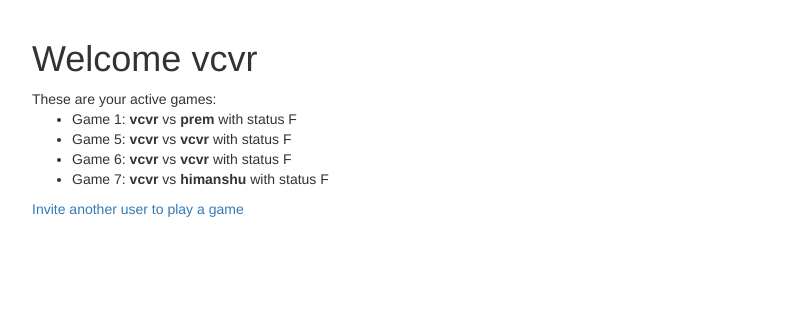
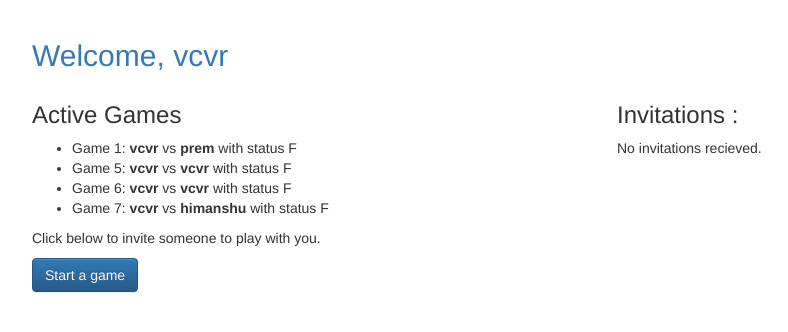
Before and after one commit to vcvrkp/tictactoe, a Django app: page /player/home in a window 1280 px wide. Shown: the part 51-383 px from the top of the page, without its empty margins (38-826 px from the left). Run offline with Django 3.2, Linux system fonts and the light colour scheme; a user stored in the database is signed in; data comes from the database, SQL or seed files in the repository; both versions use the stored data as it was after the commit; some libraries are stand-ins or nearby versions.

Commit message:
Changes for accepting of invitations

```diff
--- a/player/urls.py
+++ b/player/urls.py
@@ -17,7 +17,7 @@ from django.conf.urls import url
 from django.contrib import admin
 from django.urls import path
 from django.contrib.auth.views import LoginView, LogoutView
-from .views import home, new_invitation
+from .views import home, new_invitation, accept_invitation
 
 urlpatterns = [
     # path('admin/', admin.site.urls),
@@ -26,5 +26,6 @@ urlpatterns = [
     url(r'login$',LoginView.as_view(template_name="player/login_form.html"),name="player_login"),
     # url(r'^$', welcome),
     url(r'logout$',LogoutView.as_view(),name="player_logout"),
-    url(r'new_invitation$',new_invitation,name="player_new_invitation")
+    url(r'new_invitation$',new_invitation,name="player_new_invitation"),
+    url(r'accept_invitation/(?P<id>\d+)/$',accept_invitation,name="player_accept_invitation")
 ]
--- a/player/views.py
+++ b/player/views.py
@@ -1,4 +1,5 @@
-from django.shortcuts import render, redirect
+from django.core.exceptions import PermissionDenied
+from django.shortcuts import render, redirect, get_object_or_404
 from gameplay.models import Game,GamesQuerySet
 from django.contrib.auth.decorators import login_required
 
@@ -13,8 +14,10 @@ def home(request):
     # all_games = list(g_f_p) + list(g_s_p)
     my_games = Game.objects.games_for_user(request.user)
     active = my_games.active()
+    invitations = request.user.invitations_recieved.all()
     dcontext = {}
     dcontext['games'] = active
+    dcontext['invitations'] = invitations
     return render(request=request, template_name="player/home.html",
                   context=dcontext)
 
@@ -30,3 +33,19 @@ def new_invitation(request):
     else:
         form = InvitationForm()
     return render(request,"player/new_invitation_form.html",{"form":form})
+
+@login_required
+def accept_invitation(request,id):
+    invitation = get_object_or_404(Invitation,pk=id)
+    if not request.user == invitation.to_user:
+        raise PermissionDenied
+    if request.method == "POST":
+        if "accept" in request.POST:
+            game = Game.objects.create(
+                first_player = invitation.to_user,
+                second_player = invitation.from_user,
+            )
+        invitation.delete()
+        return redirect('player_home')
+    else:
+        return render(request,"player/accept_invitation_form.html",{"invitation":invitation})
--- a/templates/player/home.html
+++ b/templates/player/home.html
@@ -1,12 +1,41 @@
 {% extends "base.html" %}
 {% load static %}
+
+{% block title %}
+    Home: {{ user.username }}
+{% endblock %}
+
+
+
 {% block content %}
-<h1>Welcome {{user.username}}</h1>
-These are your active games:
-<ul>
-{% for g in games %}
-    <li>Game {{g.id}}: <b>{{g.first_player}}</b> vs <b>{{g.second_player}}</b> with status {{g.status}} </li>
-{% endfor %}
-</ul>
-<a href="{% url 'player_new_invitation' %}">Invite another user to play a game</a>
+<h2 class="text-primary">Welcome, {{user.username}}</h2>
+<div class="row">
+    <div class="col-md-6">
+        <h3>Active Games</h3>
+        <ul>
+        {% for g in games %}
+            <li>Game {{g.id}}: <b>{{g.first_player}}</b> vs <b>{{g.second_player}}</b> with status {{g.status}} </li>
+        {% endfor %}
+        </ul>
+        <p>Click below to invite someone to play with you.</p>
+        <p>
+            <a  class="btn btn-primary" href="{% url 'player_new_invitation' %}">Start a game</a>
+        </p>
+    </div>
+    <div class="col-md-6">
+        <h3>Invitations :</h3>
+        {% if invitations %}
+            <div class="list-group">
+                {% for inv in invitations %}
+                    <a class="list-group-item" href="{% url "player_accept_invitation" id=inv.id %}">
+                        {{ inv.from_user.username }} has invited you to a game.
+                    </a>
+                {% endfor %}
+            </div>
+        {% else %}
+            <p>No invitations recieved.</p>
+        {% endif %}
+    </div>
+</div>
+
 {% endblock %}
```
Also changed, not shown: abc.json (added, +1 -0 lines), templates/player/accept_invitation_form.html (added, +16 -0 lines), db.sqlite3.
